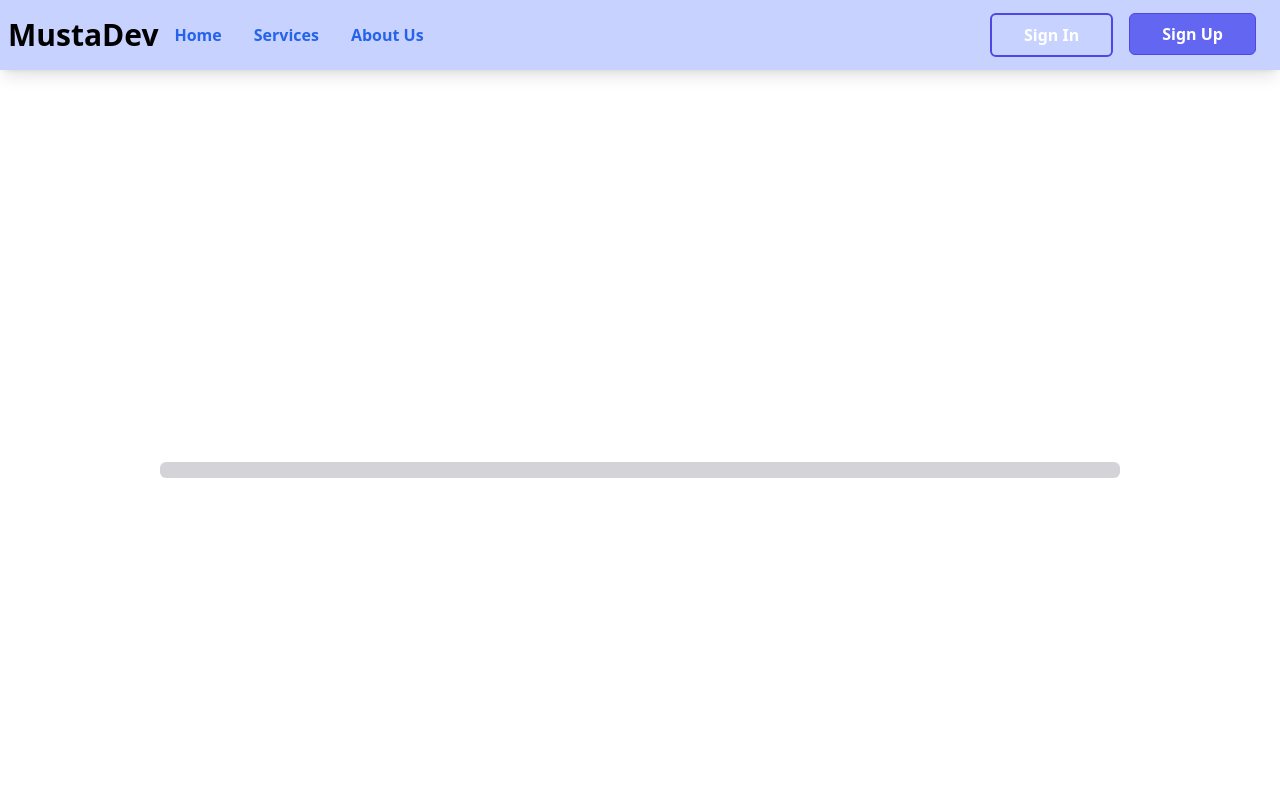
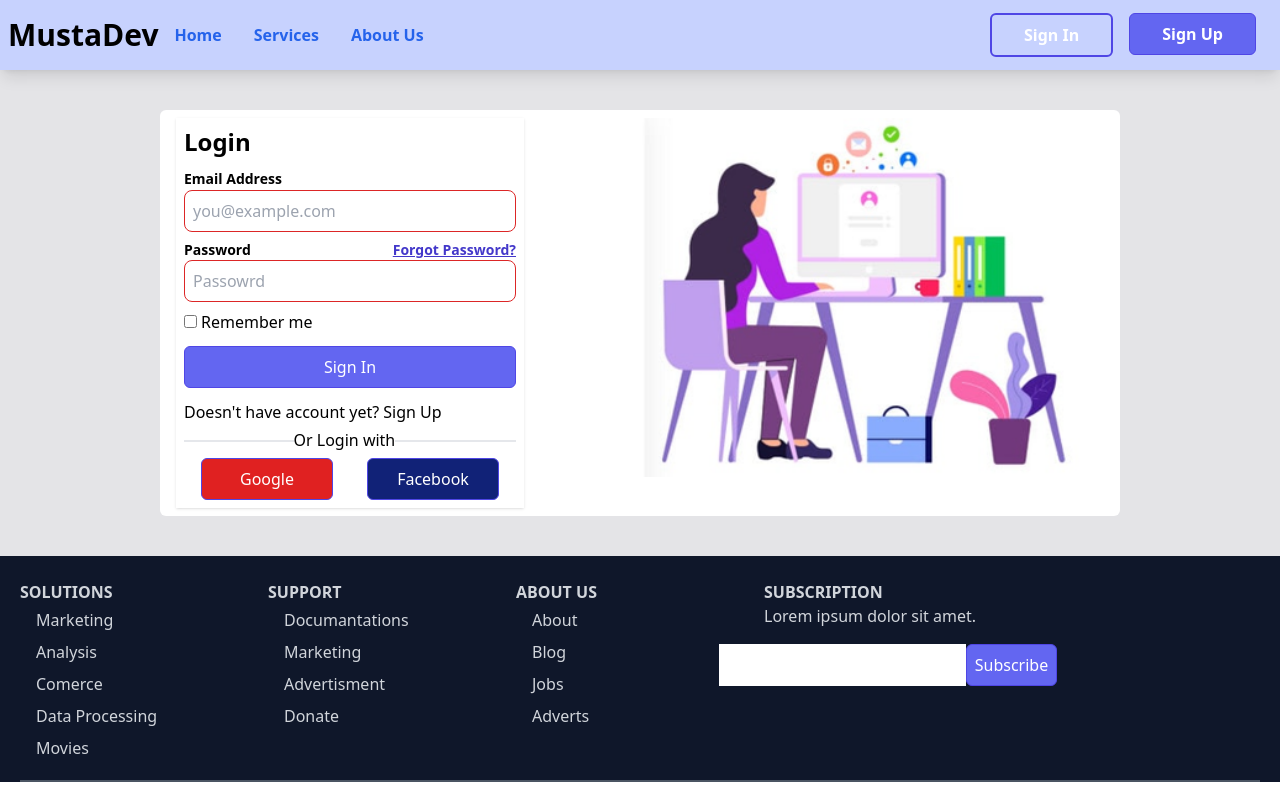
Before and after one commit to Jadoiconic/liblaryManagement, a React (Create React App) app: page /login in a window 1280 px wide. Shown: the top 800 px of the page. Built offline with nearby package versions, Linux system fonts and the light colour scheme.

Commit message:
Login form

```diff
--- a/src/Pages/Auth/SignIn.jsx
+++ b/src/Pages/Auth/SignIn.jsx
@@ -1,17 +1,48 @@
 import React from 'react'
+import { Link, NavLink } from 'react-router-dom'
 import FooterSection from '../../Layout/Footer/FooterSection'
 import NavBAr from '../../Layout/header/header'
+import myImage from '../../assets/signBg.PNG'
 
 const SignIn = () => {
     return (
         <>
             <NavBAr />
-            <div className='flex justify-center items-center h-screen w-full'>
-                <div className='md:w-3/4 bg-zinc-300 sm:w-full lg:w-3/4 rounded-md py-2 px-4 grid grid-cols-2'>
-                    <div>
-
+            <div className='flex justify-center items-center w-full bg-zinc-200'>
+                <div className='md:w-3/4 bg-white sm:w-full lg:w-3/4 rounded-md md:my-10 sm:my-5 py-2 px-4 grid md:grid-cols-2'>
+                    <div className='p-2 shadow w-3/4'>
+                        <form action="" method="post">
+                            <h2 className='font-bold text-2xl'>Login</h2>
+                            <div className='pt-2'>
+                                <label htmlFor="email" className='font-bold text-sm'>Email Address</label>
+                                <input type="email" className='p-2 w-full border rounded-lg border-gray-300 focus:border-indigo-600 focus:outline-none valid:border-green-500 invalid:border-red-600' required placeholder='you@example.com' />
+                            </div>
+                            <div className='pt-2'>
+                                <div className="flex justify-between items-center">
+                                    <label htmlFor="email" className='font-bold text-sm'>Password</label>
+                                    <Link to='forgotPassword' className='underline font-semibold text-sm text-indigo-700'>Forgot Password?</Link>
+                                </div>
+                                <input type="password" minLength={6} maxLength={16} className='p-2 w-full border border-gray-300 rounded-lg focus:border-indigo-600 focus:outline-none valid:border-green-500 invalid:border-red-600' required placeholder='Passowrd' />
+                            </div>
+                            <div className='pt-2'>
+                                <input type="checkbox" id='me' className='mr-1 rounded-sm' />
+                                <label htmlFor="me">Remember me</label>
+                            </div>
+                            <button className='w-full py-2 my-3'>Sign In</button>
+                            <p>Doesn't have account yet? <a href='./register'>Sign Up</a></p>
+                            <div className='relative my-4 mx-auto'>
+                                <div className="border relative"></div>
+                                <span className="absolute text-center mx-[33%] bg-white mt-[-0.9rem]">Or Login with</span>
+                            </div>
+                            <div className='flex justify-around'>
+                                <button className='p-2 w-2/5 bg-[#e02121]'>Google</button>
+                                <button className='p-2 w-2/5 bg-[#127]'>Facebook</button>
+                            </div>
+                        </form>
                     </div>
-                    <div></div>
+                    <div className='w-full'>
+                        <img src={myImage} className='w-full h-auto' />
+                    </div>
                 </div>
             </div>
             <FooterSection />
```
Also changed, not shown: src/assets/signBg.PNG (added).
